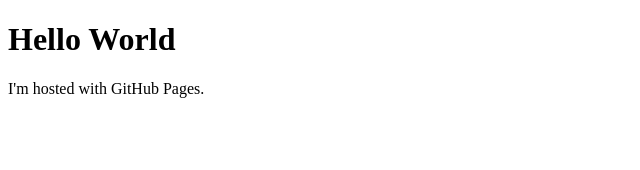
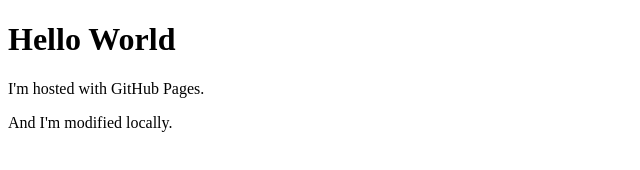
Before and after one commit to AradiPetra/AradiPetra.github.io, a plain HTML site: page index.html in a window 1280 px wide. Shown: the whole page, without its empty margins (0-640 px from the left). Drawn offline with Linux system fonts and the light colour scheme.

Commit message:
added row

```diff
--- a/index.html
+++ b/index.html
@@ -3,5 +3,6 @@
 <body>
 <h1>Hello World</h1>
 <p>I'm hosted with GitHub Pages.</p>
+<p>And I'm modified locally.</p>
 </body>
 </html>
```
